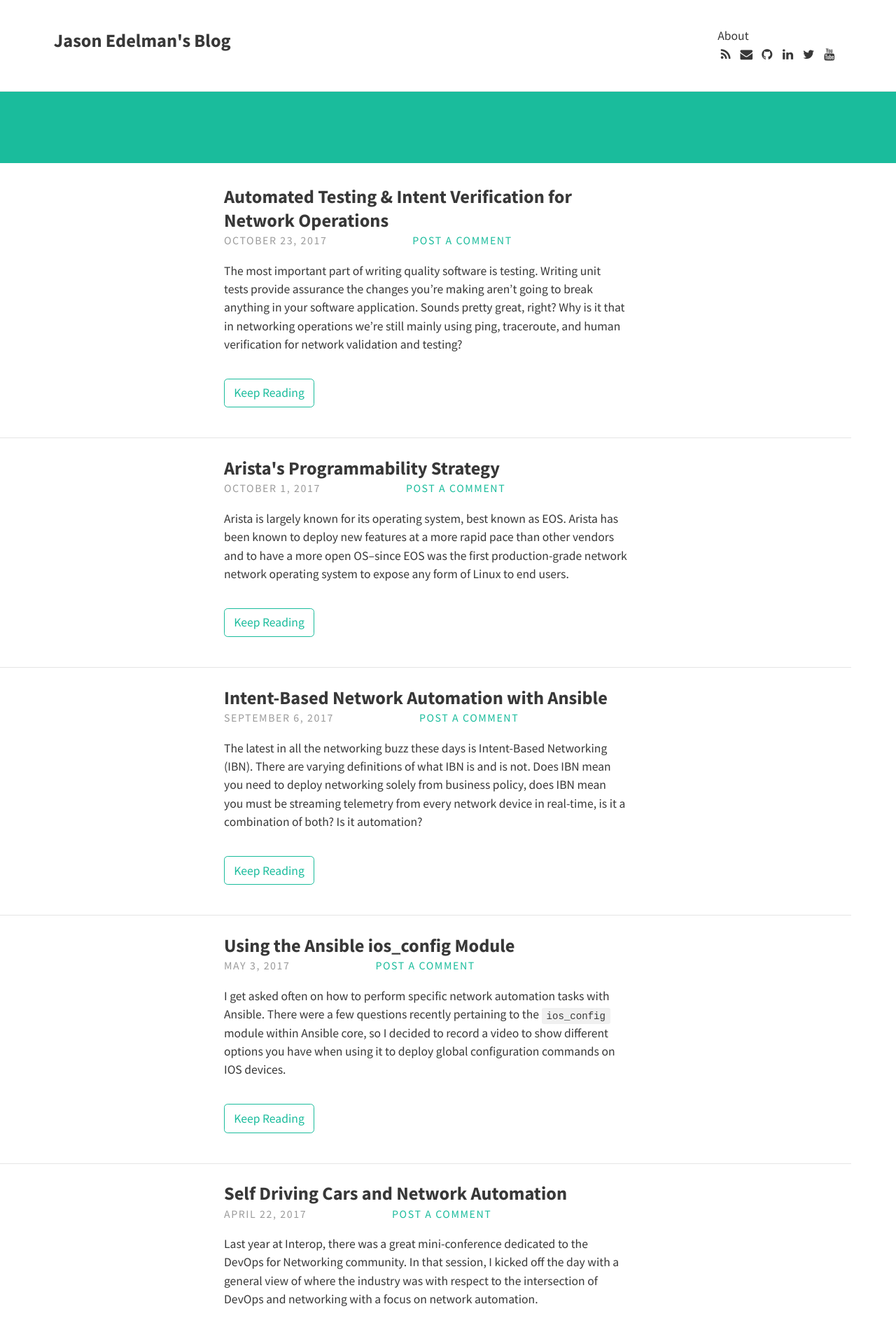
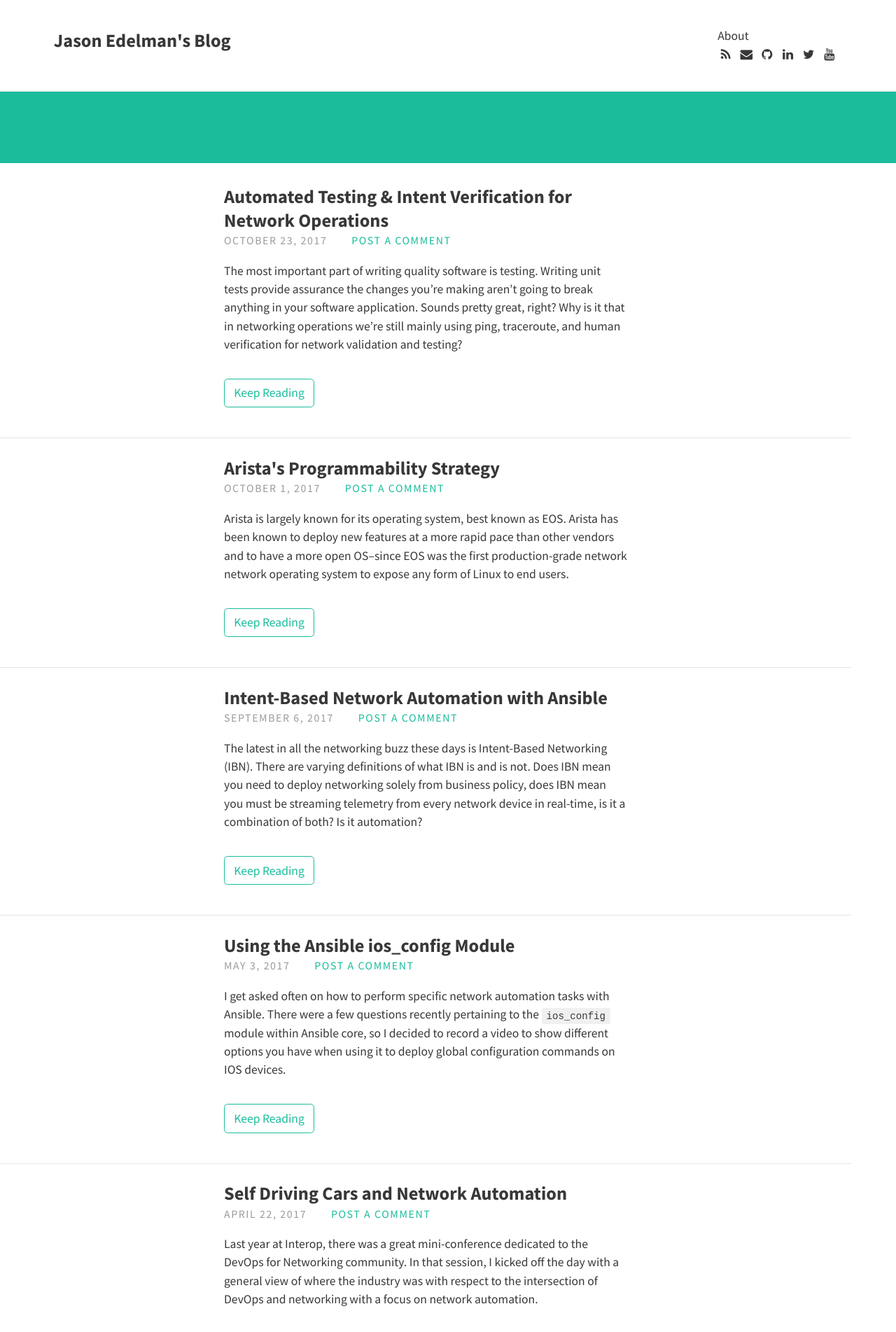
Before and after one commit to jedelman8/jedelman8.github.com, a Jekyll site: the page built from index.html, in a window 1280 px wide. Shown: the top 1903 px of the page at 70% size. Built offline with Jekyll 4.4.1, drawn with Linux system fonts in a browser that asks for light colours; nearby versions of some CDN libraries; the list of posts is cut into pages by our own code; comment, search, counter and statistics services are not loaded.

Commit message:
initial changes

```diff
--- a/index.html
+++ b/index.html
@@ -17,7 +17,7 @@
           <a class="post-link" href="{{ post.url | prepend: site.baseurl }}">{{ post.title }}</a>
         </h1>
 
-        <p class="meta">{{ post.date | date: "%B %-d, %Y" }}&emsp;&emsp;&emsp;&emsp;&emsp;&emsp;&emsp;<a href="{{ post.url | prepend: site.baseurl }}#disqus_thread">Post a Comment</a></p>
+        <p class="meta">{{ post.date | date: "%B %-d, %Y" }}&emsp;&emsp;<a href="{{ post.url | prepend: site.baseurl }}#disqus_thread">Post a Comment</a></p>
       </header>
 
       <div class="excerpt">
```
